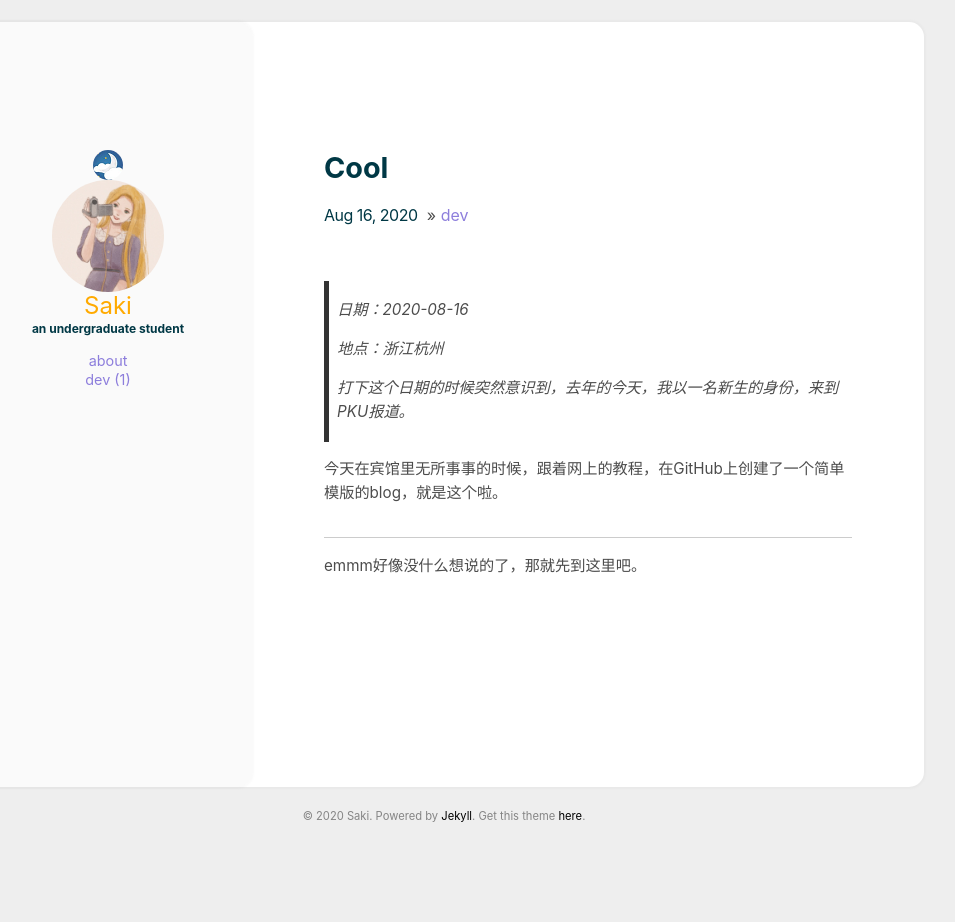
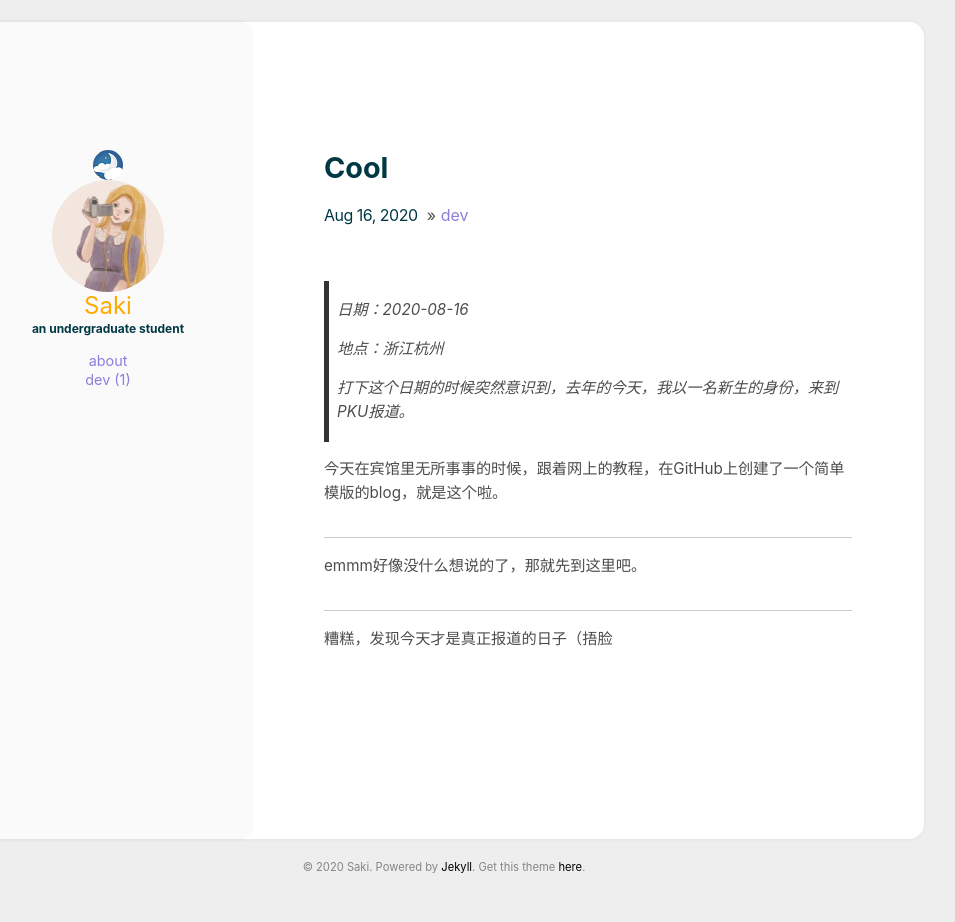
Before and after one commit to infinity1009/Saki.github.io, a Jekyll site: the page built from _posts/2020-08-16-welcome.md, in a window 1280 px wide. Shown: the whole page, without its empty margins (196-1151 px from the left). Built offline with Jekyll 4.4.1, drawn with Linux system fonts in a browser that asks for light colours.

Commit message:
Update 2020-08-16-welcome.md

```diff
--- a/_posts/2020-08-16-welcome.md
+++ b/_posts/2020-08-16-welcome.md
@@ -16,3 +16,8 @@ comments: true
 ------
 
 emmm好像没什么想说的了，那就先到这里吧。
+
+
+------
+
+糟糕，发现今天才是真正报道的日子（捂脸
```
